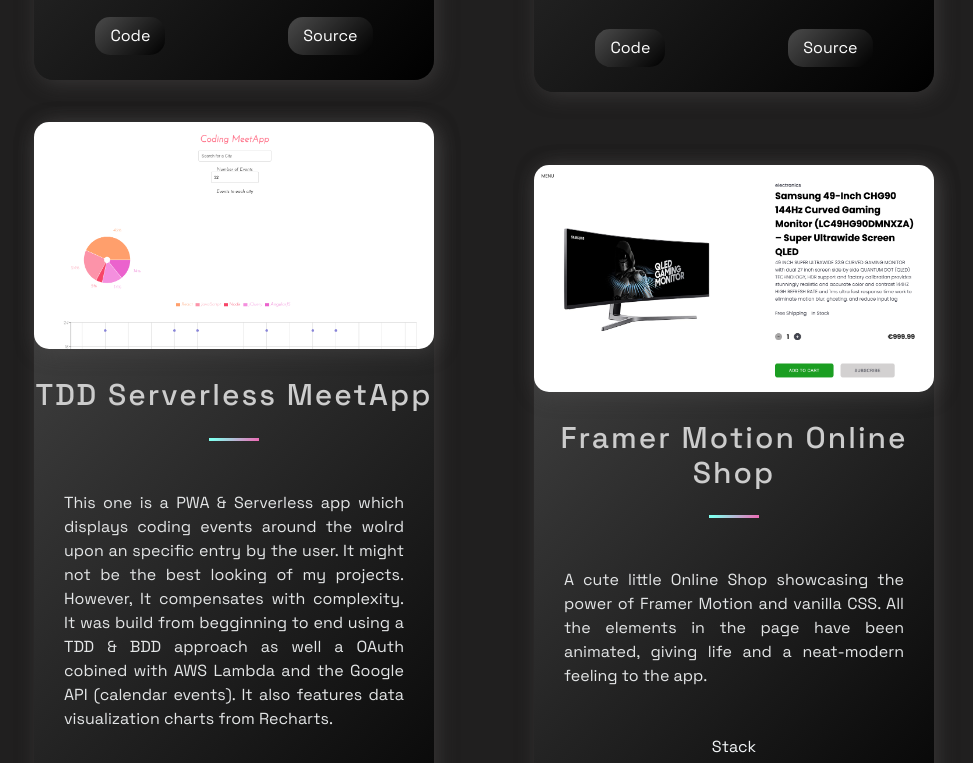
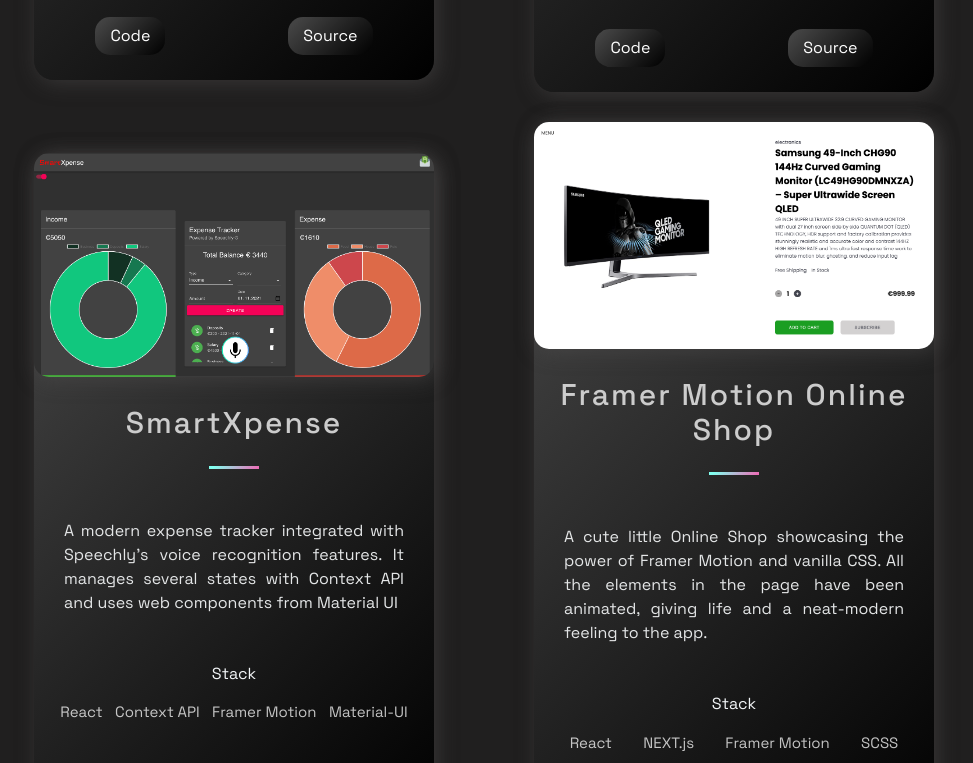
Before and after one commit to edisonabdiel/Portfolio, a Next.js app: page / in a window 1280 px wide. Shown: the part 3080-3843 px from the top of the page, without its empty margins (156-1129 px from the left). Built offline with nearby package versions, Linux system fonts and the light colour scheme.

Commit message:
refactor: Replace project #6.

```diff
--- a/src/constants/constants.js
+++ b/src/constants/constants.js
@@ -54,12 +54,12 @@
     id: 5,
   },
   {
-    title: 'TDD Serverless MeetApp',
-    description: "This one is a PWA & Serverless app which displays coding events around the wolrd upon an specific entry by the user. It might not be the best looking of my projects. However, It compensates with complexity. It was build from begginning to end using a TDD & BDD approach as well a OAuth cobined with AWS Lambda and the Google API (calendar events). It also features data visualization charts from Recharts.",
-      image: '/images/project1.png',
-      tags: ['React', 'AWS Lambda', 'Jest', 'Cucumber.js'],
-    source: 'https://edisonabdiel.github.io/meet-app/',
-    visit: 'https://github.com/edisonabdiel/meet-app',
+    title: 'SmartXpense',
+    description:"A modern expense tracker integrated with Speechly's voice recognition features. It manages several states with Context API and uses web components from Material UI",
+    image: '/images/project9.png',
+    tags: ['React', 'Context API', 'Framer Motion', 'Material-UI'],
+    source: 'smart-xpense.netlify.app',
+    visit: 'https://github.com/edisonabdiel/SmartXpense',
     id: 6,
   },
   {
```
Also changed, not shown: public/images/project9.png (added).
